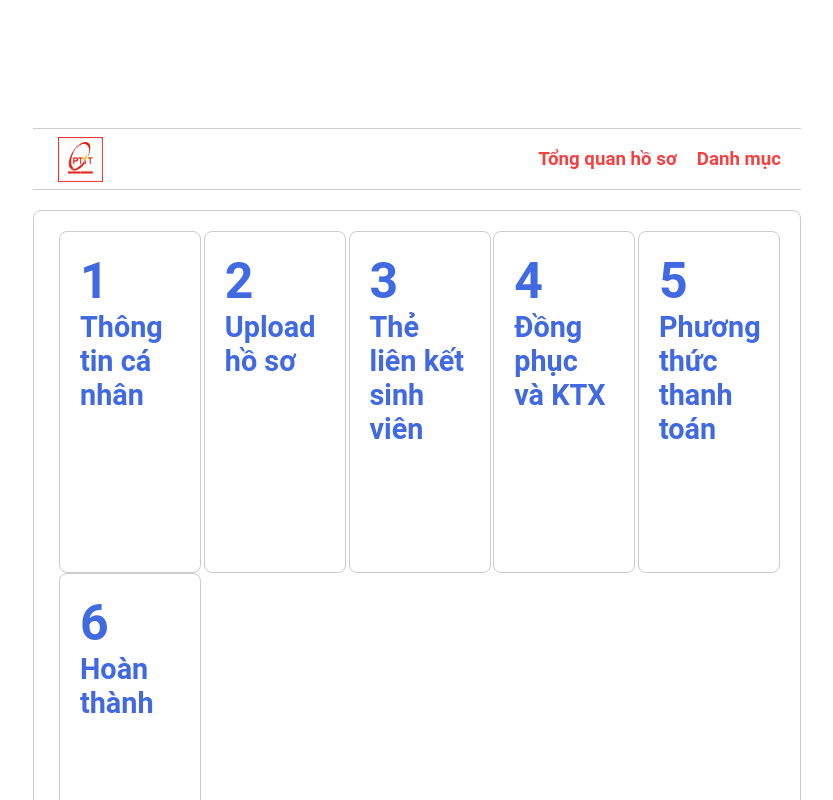
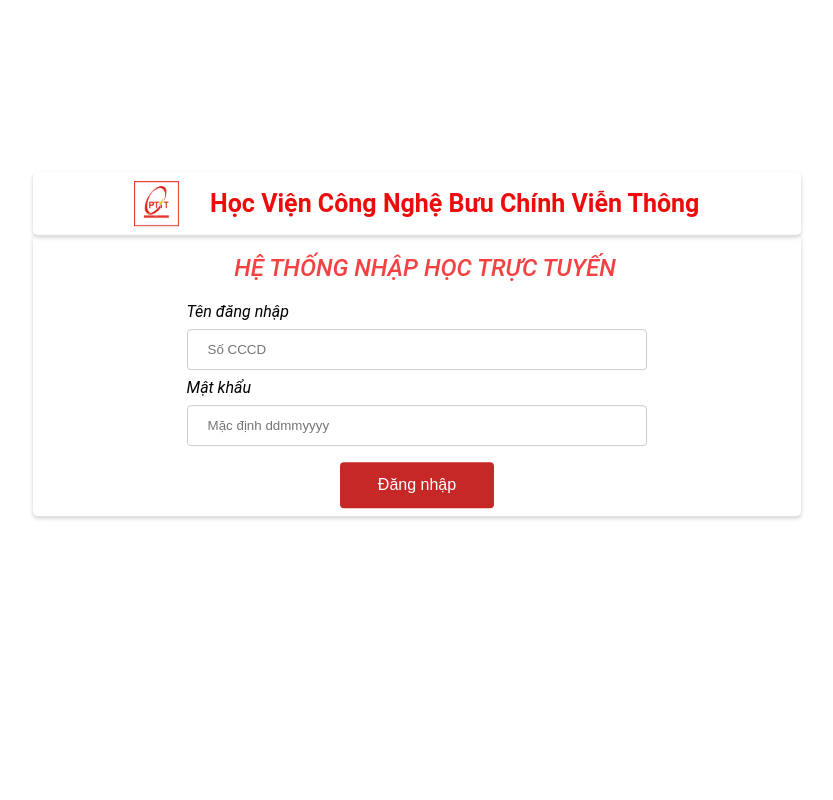
Before and after one commit to duy-nq/Nhap-Hoc-TSV-Web-Version, a React (Create React App) app: page / in a window 1280 px wide. Shown: the top 800 px of the page, without its empty margins (223-1056 px from the left). Built offline with nearby package versions, Linux system fonts and the light colour scheme.

Commit message:
Basic route between pages Almost done!

```diff
--- /dev/null
+++ b/src/App.js
@@ -0,0 +1,29 @@
+import React, { Fragment } from "react";
+import { BrowserRouter as Router, Route, Routes } from "react-router-dom";
+
+import Home from "./components/HomePage/HomePage";
+import Info from './components/GeneralInfomation/Info';
+import UploadFile from './components/UploadFile/UploadFile';
+import Bank from './components/Bank/Bank';
+import CnD from './components/CnD/CnD';
+import Main from './components/Main/Main';
+import Bill from './components/Bill/Bill';
+import Last from "./components/Last/Last";
+
+export default function App() {
+    return (
+        <Router>
+            <Routes>
+                <Route path="/" element={<Home />} />
+                <Route path="/main" element={<Main />} />
+                <Route path="/info" element={<Info />} />
+                <Route path="/bank" element={<Bank />} />
+                <Route path="/cnd" element={<CnD />} />
+                <Route path="/upload" element={<UploadFile />} />
+                <Route path="/bill" element={<Bill />} />
+                <Route path="/done" element={<Last />} />
+                <Route path="*" element={<Home />} />
+            </Routes>
+        </Router>
+    );
+}
--- a/src/components/Bill/Bill.js
+++ b/src/components/Bill/Bill.js
@@ -2,17 +2,38 @@
 import './Bill.css';
 import MainHeader from '../MainHeader/MainHeader';
 import Detail from './Details/Detail';
+import { useNavigate } from 'react-router-dom';
+import PopUp from '../PopUp/PopUp';
 
 export default function Bill() {
+    const navigate = useNavigate();
+    const [showPopUp, setShowPopUp] = React.useState(false);
+
+    function ToMain() {
+        navigate("/main");
+    }
+
+    function Guide() {
+        setShowPopUp(true);
+
+        setTimeout(ToMain, 3000);
+    }
+
     return(
         <div className="bill-container">
             <MainHeader number="5" title="Hóa đơn thanh toán"/>
             <div className="form-container">
                 <Detail />
                 <div className="btn-holder-2">
-                    <button className="btn-2">Thanh toán tại học viện</button>
+                    <button className="btn-2" onClick={Guide}>Thanh toán tại học viện</button>
                     <button className="btn-2">Thanh toán trực tuyến</button>
                 </div>
+                {showPopUp &&
+                <PopUp
+                    title="Thanh toán tại học viện"
+                    content="Đến phòng tài chính để thanh toán học phí trước ngày 30/09/2023"
+                />
+                }
             </div>
         </div>
     );
--- a/src/components/HomePage/HomePage.js
+++ b/src/components/HomePage/HomePage.js
@@ -1,9 +1,30 @@
 import React from 'react';
-import { useNavigate } from 'react-router-dom';
+import {useNavigate } from 'react-router-dom';
 import './HomePage.css';
 import logo from '../../logo/Logo_PTIT_University.png';
 
 export default function HomePage() {
+  // handle login
+  const navigate = useNavigate();
+  const [username, setUsername] = React.useState('');
+  const [password, setPassword] = React.useState('');
+  const Login = () => {
+    if (username === 'admin' && password === 'admin') {
+      navigate('/main');
+    }
+    else {
+      alert('Username or password is incorrect');
+    }
+  };
+
+  const TypeUsername = (event) => {
+    setUsername(event.target.value);
+  };
+
+  const TypePassword = (event) => {
+    setPassword(event.target.value);
+  };
+
   return (
     <div className='home--container'>
       <nav>
@@ -14,12 +35,26 @@
         <form method='POST'>
           <h2 classname="service">HỆ THỐNG NHẬP HỌC TRỰC TUYẾN</h2>
           <label for="username">Tên đăng nhập</label>
-          <input type="text" id="username" name="username" placeholder="Số CCCD" required/>
-
+          <input
+            type="text"
+            id="username"
+            name="username"
+            placeholder="Số CCCD"
+            onChange={TypeUsername}
+            value={username}
+            required
+          />
           <label for="password">Mật khẩu</label>
-          <input type="password" id="password" name="password" placeholder="Mặc định ddmmyyyy" required/>
-
-          <button type="submit" className='login-button'>Đăng nhập</button>
+          <input
+            type="password"
+            id="password"
+            name="password"
+            placeholder="Mặc định ddmmyyyy"
+            onChange={TypePassword}
+            value={password}
+            required
+          />
+          <button type="submit" className='login-button' onClick={Login}>Đăng nhập</button>
         </form>
       </section>
     </div>
--- /dev/null
+++ b/src/components/Last/Last.css
@@ -0,0 +1,19 @@
+.last--container {
+    display: flex;
+    flex-direction: column;
+    align-items: center;
+    justify-content: center;
+    height: 100vh;
+}
+
+.last--title {
+    font-size: 3rem;
+    font-weight: 700;
+    margin-bottom: 1rem;
+}
+
+.last--subtitle {
+    font-size: 1.5rem;
+    font-weight: 400;
+    margin-bottom: 1rem;
+}
--- /dev/null
+++ b/src/components/Last/Last.js
@@ -0,0 +1,21 @@
+import React from "react";
+import './Last.css';
+import { useNavigate } from "react-router-dom";
+
+export default function Last() {
+    // navigate to home page
+    const navigate = useNavigate();
+
+    function ToHome() {
+        navigate("/");
+    }
+
+    setTimeout(ToHome, 3000);
+
+    return(
+        <div className="last--container">
+            <h1 className="last--title">Cảm ơn bạn đã hoàn thành hồ sơ</h1>
+            <h3 className="last--content">Hồ sơ của bạn đã được gửi đi. Hãy kiểm tra email của bạn để xem thông tin chi tiết.</h3>
+        </div>
+    );
+}
--- a/src/components/Main/ContentBox.js
+++ b/src/components/Main/ContentBox.js
@@ -1,4 +1,5 @@
 import React from "react";
+import { useNavigate } from "react-router-dom";
 import './Main.css';
 
 export default function ContentBox(props) {
@@ -14,8 +15,35 @@
         document.getElementsByClassName("box--content")[props.number-1].style.fontSize = "1.8rem";
     }
 
+    const navigate = useNavigate();
+
+    function ToPage() {
+        switch (props.number) {
+            case "1":
+                navigate("/info");
+                break;
+            case "2":
+                navigate("/upload");
+                break;
+            case "3":
+                navigate("/bank");
+                break;
+            case "4":
+                navigate("/cnd");
+                break;
+            case "5":
+                navigate("/bill");
+                break;
+            case "6":
+                navigate("/done");
+                break;
+            default:
+                break;
+        }
+    }
+
     return (
-        <div className="main--box" onMouseEnter={MouseIn} onMouseLeave={MouseOut}>
+        <div className="main--box" onMouseEnter={MouseIn} onMouseLeave={MouseOut} onClick={ToPage}>
             <div className="box--number">{props.number}</div>
             <div className="box--content">{props.title}</div>
         </div>
--- a/src/components/Main/Main.js
+++ b/src/components/Main/Main.js
@@ -12,7 +12,6 @@
         { number: "4", title: "Đồng phục và KTX" },
         { number: "5", title: "Phương thức thanh toán" },
         { number: "6", title: "Hoàn thành" },
-        // add more elements here
     ]);
 
     const [showContentBoxes, setShowContentBoxes] = useState(true);
--- a/src/index.js
+++ b/src/index.js
@@ -1,17 +1,12 @@
 import React from 'react'
 import ReactDOM from 'react-dom/client'
 import './index.css'
-import Info from './components/GeneralInfomation/Info';
-import HomePage from './components/HomePage/HomePage';
-import UploadFile from './components/UploadFile/UploadFile';
-import Bank from './components/Bank/Bank';
-import CnD from './components/CnD/CnD';
-import Main from './components/Main/Main';
+import App from './App';
 
 const root = ReactDOM.createRoot(document.getElementById('root'));
 
 root.render(
   <div className='container'>
-    <Main />
+    <App />
   </div>
 )
```
Also changed, not shown: src/App.css (added).
